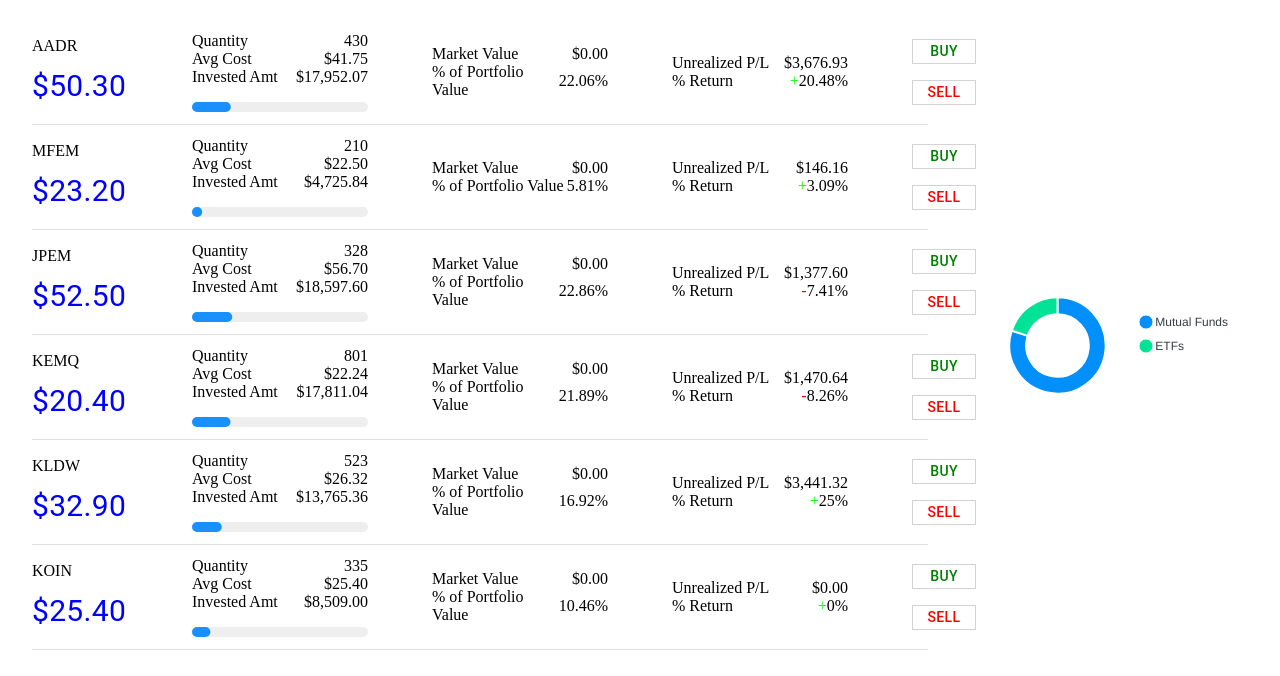
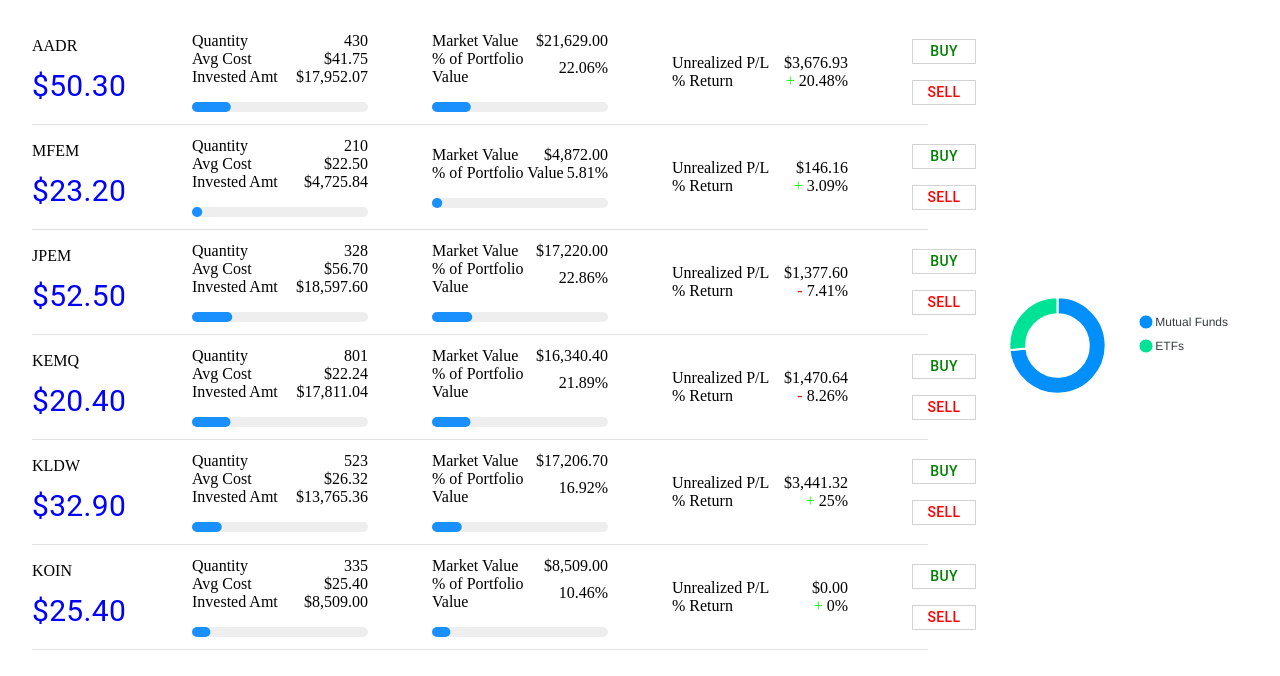
Before and after one commit to dhavalveera/mindreams-react-assignment, a React (Vite) app: page / in a window 1280 px wide. Shown: the top 676 px of the page. Built offline with nearby package versions, Linux system fonts and the light colour scheme.

Commit message:
feat: Working Redux-Saga Code

```diff
--- a/src/App.tsx
+++ b/src/App.tsx
@@ -1,4 +1,7 @@
-import { FC } from 'react'
+import { FC, useEffect } from 'react'
+
+// Redux
+import { useDispatch, useSelector } from 'react-redux'
 
 // MUI
 import { Box, Container, Grid } from '@mui/material'
@@ -6,14 +9,24 @@ import { Box, Container, Grid } from '@mui/material'
 // App Components
 import DataTableSection from './components/home/table-data'
 import ChartSection from './components/home/chart'
+import { RootState } from './reduxStore/reducer'
+import { sagaActions } from './reduxStore/actions'
 
 const App: FC = () => {
+  const dispatch = useDispatch()
+
+  const data = useSelector((state: RootState) => state.mfETF.data)
+
+  useEffect(() => {
+    dispatch({ type: sagaActions.FETCH_DATA_SAGA })
+  }, [dispatch])
+
   return (
     <Box sx={{ mt: 4 }}>
       <Container maxWidth="xl">
         <Grid container justifyContent="space-between" alignItems="center" spacing={8}>
           <Grid item xs={12} sm={12} md={9}>
-            <DataTableSection />
+            <DataTableSection MFETFData={data} />
           </Grid>
           <Grid item xs={12} sm={12} md={3}>
             <ChartSection />
--- a/src/api/mf_etf_data/index.tsx
+++ b/src/api/mf_etf_data/index.tsx
@@ -1,9 +1,5 @@
 import { MFETFData, MFETFType } from '../../data'
 
-export const getMfEtfData = (): Promise<MFETFType[]> => {
-  const promise = new Promise<MFETFType[]>(resolve => {
-    resolve(MFETFData)
-  })
-
-  return promise
+export const getMfEtfData = (): MFETFType[] => {
+  return MFETFData
 }
--- a/src/components/home/chart/index.tsx
+++ b/src/components/home/chart/index.tsx
@@ -8,7 +8,7 @@ import Chart from 'react-apexcharts'
 import { ApexOptions } from 'apexcharts'
 
 const ChartSection: FC = () => {
-  const series: Array<number> = [200, 50]
+  const series: Array<number> = [143.19, 51.72]
   const options: ApexOptions = {
     chart: {
       width: 380,
--- a/src/components/home/table-data/index.tsx
+++ b/src/components/home/table-data/index.tsx
@@ -4,13 +4,19 @@ import { FC, Fragment } from 'react'
 import { Box, Divider, Grid, Stack } from '@mui/material'
 
 // Data
-import { MFETFData } from '../../../data'
+import { MFETFType } from '../../../data'
 
 // UI
 import { BuyButton, SellButton } from '../../../ui/button'
 import { BorderLinearProgress, PriceText } from './styles'
 
-const DataTableSection: FC = () => {
+type DataTableSectionProps = {
+  MFETFData: MFETFType[]
+}
+
+const DataTableSection: FC<DataTableSectionProps> = props => {
+  const { MFETFData } = props
+
   return (
     <Box>
       {MFETFData.map((data, index) => {
@@ -83,9 +89,17 @@ const DataTableSection: FC = () => {
                   )
                 })}
 
-                {/* <Box sx={{ width: '100%', mt: 2 }}>
-                  <BorderLinearProgress variant="determinate" value={data?.percent_of_portfolio_value} />
-                </Box> */}
+                {data?.thidColumn
+                  .filter(lab => lab.label !== 'Market Value')
+                  .map((thirdFilterData, indexFilterThird) => {
+                    return (
+                      <Fragment key={indexFilterThird}>
+                        <Box sx={{ width: '100%', mt: 2 }}>
+                          <BorderLinearProgress variant="determinate" value={thirdFilterData.value} />
+                        </Box>
+                      </Fragment>
+                    )
+                  })}
               </Grid>
 
               <Grid item xs={12} sm={4} md={3}>
@@ -110,7 +124,7 @@ const DataTableSection: FC = () => {
                               </Box>
                               <Box component="span" sx={{ color: '#00FF00' }}>
                                 {data?.minus === false ? '+' : null}
-                              </Box>
+                              </Box>{' '}
                               {fourthData?.value}%
                             </span>
                           )}
--- a/src/data/mf_etf_data/index.tsx
+++ b/src/data/mf_etf_data/index.tsx
@@ -23,7 +23,7 @@ export const MFETFData: MFETFType[] = [
       { label: 'Invested Amt', value: 17952.07 },
     ],
     thidColumn: [
-      { label: 'Market Value', value: 0 },
+      { label: 'Market Value', value: 21629 },
       { label: '% of Portfolio Value', value: 22.06 },
     ],
     fourthColumn: [
@@ -42,7 +42,7 @@ export const MFETFData: MFETFType[] = [
       { label: 'Invested Amt', value: 4725.84 },
     ],
     thidColumn: [
-      { label: 'Market Value', value: 0 },
+      { label: 'Market Value', value: 4872 },
       { label: '% of Portfolio Value', value: 5.81 },
     ],
     fourthColumn: [
@@ -61,7 +61,7 @@ export const MFETFData: MFETFType[] = [
       { label: 'Invested Amt', value: 18597.6 },
     ],
     thidColumn: [
-      { label: 'Market Value', value: 0 },
+      { label: 'Market Value', value: 17220 },
       { label: '% of Portfolio Value', value: 22.86 },
     ],
     fourthColumn: [
@@ -80,7 +80,7 @@ export const MFETFData: MFETFType[] = [
       { label: 'Invested Amt', value: 17811.04 },
     ],
     thidColumn: [
-      { label: 'Market Value', value: 0 },
+      { label: 'Market Value', value: 16340.4 },
       { label: '% of Portfolio Value', value: 21.89 },
     ],
     fourthColumn: [
@@ -99,7 +99,7 @@ export const MFETFData: MFETFType[] = [
       { label: 'Invested Amt', value: 13765.36 },
     ],
     thidColumn: [
-      { label: 'Market Value', value: 0 },
+      { label: 'Market Value', value: 17206.7 },
       { label: '% of Portfolio Value', value: 16.92 },
     ],
     fourthColumn: [
@@ -118,7 +118,7 @@ export const MFETFData: MFETFType[] = [
       { label: 'Invested Amt', value: 8509.0 },
     ],
     thidColumn: [
-      { label: 'Market Value', value: 0 },
+      { label: 'Market Value', value: 8509 },
       { label: '% of Portfolio Value', value: 10.46 },
     ],
     fourthColumn: [
--- a/src/main.tsx
+++ b/src/main.tsx
@@ -1,18 +1,18 @@
 import React from 'react'
 import ReactDOM from 'react-dom/client'
 
-// // react-redux
-// import { Provider } from 'react-redux'
+// react-redux
+import { Provider } from 'react-redux'
 
-// // Store
-// import store from './redux-saga/store'
+// Store
+import store from './reduxStore/store'
 
 import App from './App.tsx'
 
 ReactDOM.createRoot(document.getElementById('root')!).render(
   <React.StrictMode>
-    {/* <Provider store={store}> */}
-    <App />
-    {/* </Provider> */}
+    <Provider store={store}>
+      <App />
+    </Provider>
   </React.StrictMode>,
 )
--- /dev/null
+++ b/src/reduxStore/actions/index.tsx
@@ -0,0 +1,3 @@
+export const sagaActions = {
+  FETCH_DATA_SAGA: 'FETCH_DATA_SAGA',
+}
--- /dev/null
+++ b/src/reduxStore/reducer/index.tsx
@@ -0,0 +1,9 @@
+import { combineReducers } from 'redux'
+
+import mfETFSlice from './slice/mf_etf_slice'
+
+export const rootReducer = combineReducers({
+  mfETF: mfETFSlice,
+})
+
+export type RootState = ReturnType<typeof rootReducer>
--- /dev/null
+++ b/src/reduxStore/reducer/slice/mf_etf_slice.tsx
@@ -0,0 +1,26 @@
+import { PayloadAction, createSlice } from '@reduxjs/toolkit'
+
+// Data
+import { MFETFType } from '../../../data'
+
+type InitialStateValueType = {
+  data: MFETFType[]
+}
+
+const initialStateValue: InitialStateValueType = {
+  data: [],
+}
+
+const dataSlice = createSlice({
+  name: 'mfEtf',
+  initialState: initialStateValue,
+  reducers: {
+    fetchData: (state: InitialStateValueType, action: PayloadAction<MFETFType[]>) => {
+      state.data = action.payload
+    },
+  },
+})
+
+export const { fetchData } = dataSlice.actions
+
+export default dataSlice.reducer
--- /dev/null
+++ b/src/reduxStore/sagas/index.tsx
@@ -0,0 +1,20 @@
+import { call, put, takeEvery } from 'redux-saga/effects'
+
+import { sagaActions } from '../actions'
+
+import { fetchData } from '../reducer/slice/mf_etf_slice'
+
+import { getMfEtfData } from '../../api'
+import { MFETFType } from '../../data'
+
+function* workerGetDataFetch() {
+  const data: MFETFType[] = yield call(getMfEtfData)
+
+  yield put(fetchData(data))
+}
+
+function* mySaga() {
+  yield takeEvery(sagaActions.FETCH_DATA_SAGA, workerGetDataFetch)
+}
+
+export default mySaga
--- /dev/null
+++ b/src/reduxStore/store/index.tsx
@@ -0,0 +1,19 @@
+import { configureStore } from '@reduxjs/toolkit'
+
+// Saga
+import createSagaMiddleware from 'redux-saga'
+
+import { rootReducer } from '../reducer'
+
+import mySaga from '../sagas'
+
+const sagaMiddleware = createSagaMiddleware()
+
+const store = configureStore({
+  reducer: rootReducer,
+  middleware: getDefaultMiddleware => getDefaultMiddleware().concat(sagaMiddleware),
+})
+
+sagaMiddleware.run(mySaga)
+
+export default store
```
